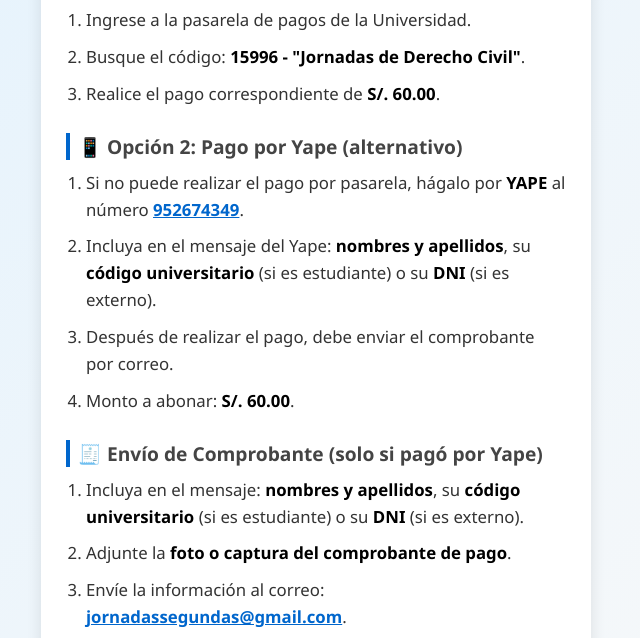
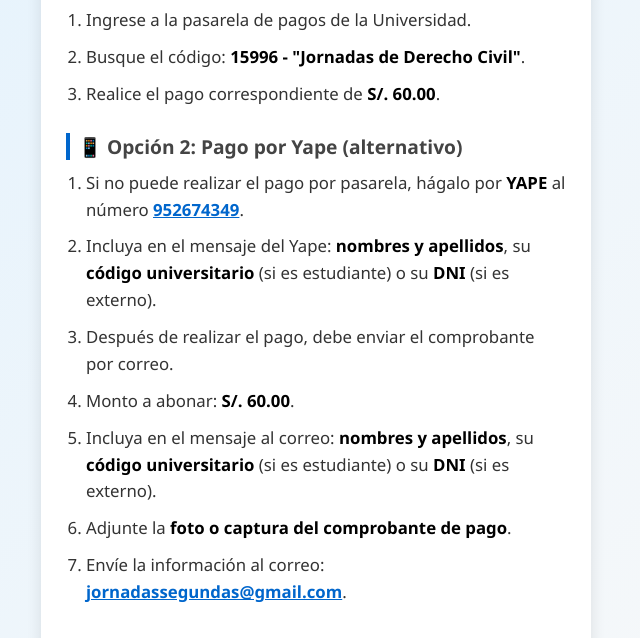
Before and after one commit to autoevaluacionfade-dot/instrucciones-qr, a plain HTML site: page index.html in a window 1280 px wide. Shown: the part 139-777 px from the top of the page, without its empty margins (324-964 px from the left). Drawn offline with Linux system fonts and the light colour scheme.

Commit message:
Update index.html

```diff
--- a/index.html
+++ b/index.html
@@ -162,11 +162,8 @@
       <li>Incluya en el mensaje del Yape: <strong>nombres y apellidos</strong>, su <strong>código universitario</strong> (si es estudiante) o su <strong>DNI</strong> (si es externo).</li>
       <li>Después de realizar el pago, debe enviar el comprobante por correo.</li>
       <li>Monto a abonar: <strong>S/. 60.00</strong>.</li>
-    </ol>
 
-    <h2>🧾 Envío de Comprobante (solo si pagó por Yape)</h2>
-    <ol>
-      <li>Incluya en el mensaje: <strong>nombres y apellidos</strong>, su <strong>código universitario</strong> (si es estudiante) o su <strong>DNI</strong> (si es externo).</li>
+      <li>Incluya en el mensaje al correo: <strong>nombres y apellidos</strong>, su <strong>código universitario</strong> (si es estudiante) o su <strong>DNI</strong> (si es externo).</li>
       <li>Adjunte la <strong>foto o captura del comprobante de pago</strong>.</li>
       <li>Envíe la información al correo:
         <strong class="copy-text" onclick="copyText('jornadassegundas@gmail.com')">jornadassegundas@gmail.com</strong>.
```
